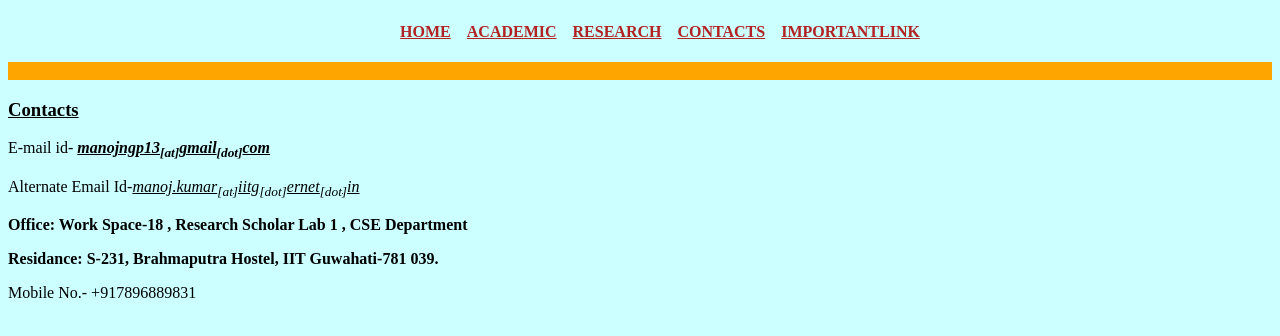
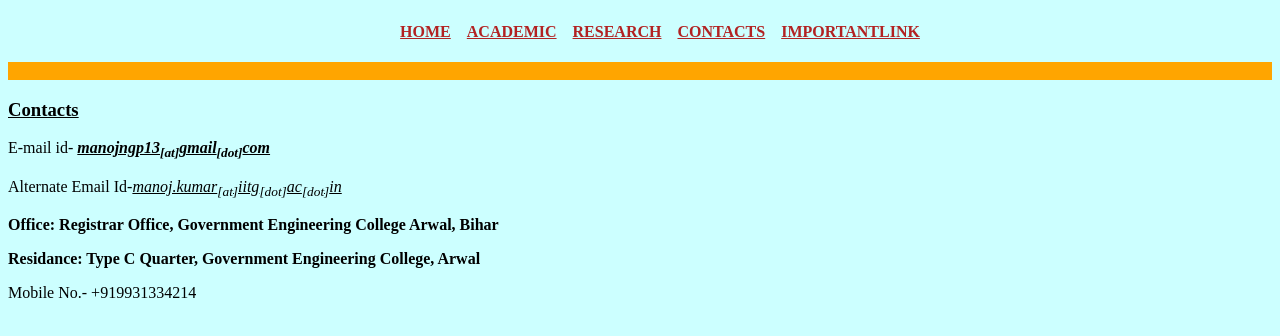
Before and after one commit to manojphd14/manojphd14.github.io, a plain HTML site: page Contact.html in a window 1280 px wide. Drawn offline with Linux system fonts and the light colour scheme.

Commit message:
Update Contact.html

```diff
--- a/Contact.html
+++ b/Contact.html
@@ -1,3 +1,4 @@
+
 <!DOCTYPE html PUBLIC "-//W3C//DTD HTML 4.01 Transitional//EN" "http://www.w3.org/TR/html4/loose.dtd">
 <html>
 <head>
@@ -52,10 +53,10 @@ background-color:#FFFF00;
 <h3><u>Contacts</u></h3>
 
 <p>E-mail id- <u><b><i>manojngp13<sub>[at]</sub>gmail<sub>[dot]</sub>com </i></b></u></p>
-<p>Alternate Email Id-<u><i>manoj.kumar<sub>[at]</sub>iitg<sub>[dot]</sub>ernet<sub>[dot]</sub>in </i></u></p>
-<p><b>Office: Work Space-18 , Research Scholar Lab 1 , CSE Department</b></p>
-<p><b>Residance: S-231, Brahmaputra Hostel, IIT Guwahati-781 039.</b></p>
-<p>Mobile No.- +917896889831</p>
+<p>Alternate Email Id-<u><i>manoj.kumar<sub>[at]</sub>iitg<sub>[dot]</sub>ac<sub>[dot]</sub>in </i></u></p>
+<p><b>Office: Registrar Office, Government Engineering College Arwal, Bihar</b></p>
+<p><b>Residance: Type C Quarter, Government Engineering College, Arwal</b></p>
+<p>Mobile No.- +919931334214</p>
 
 </body>
 </html>
```
